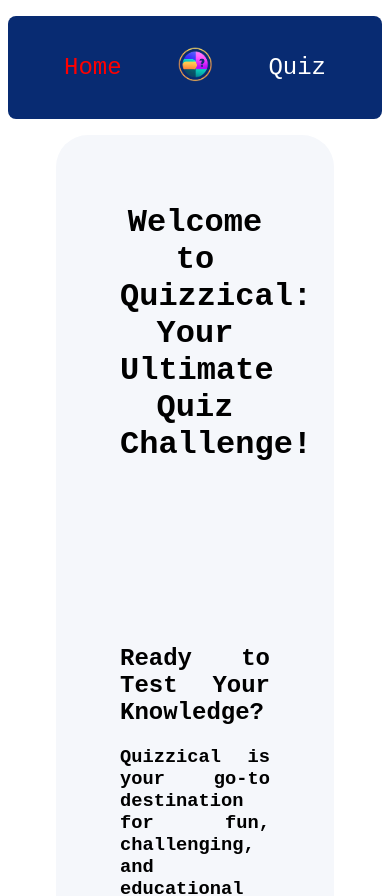
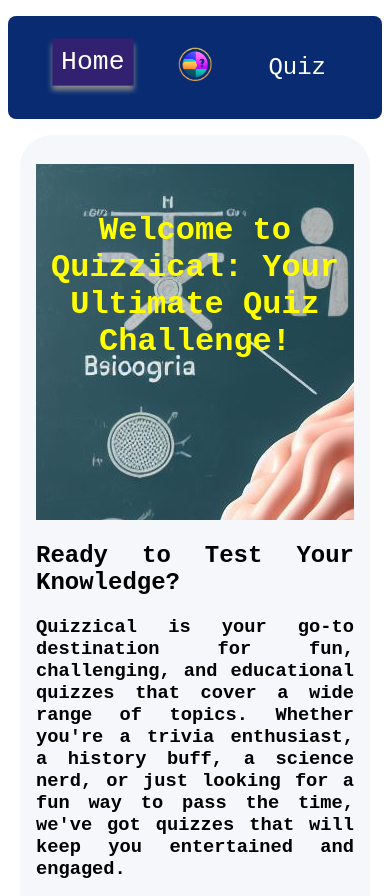
Before and after one commit to abdulkareemolumoh/quizzical, a React (Create React App) app: page / in a window 390 px wide. Shown: the top 896 px of the page. Built offline with nearby package versions, Linux system fonts and the light colour scheme.

Commit message:
A71 Responsivness

```diff
--- a/src/App.js
+++ b/src/App.js
@@ -14,7 +14,12 @@
     createRoutesFromElements(
       <Route path="/" element={<Layout />}>
         <Route index element={<HomePage />} />
-        <Route path="quiz" element={<Quiz />} loader={quizLoader} />
+        <Route
+          path="quiz"
+          element={<Quiz />}
+          loader={quizLoader}
+          errorElement={<h1>Easy to deal with an error here</h1>}
+        />
       </Route>
     )
   );
--- a/src/components/Main.js
+++ b/src/components/Main.js
@@ -26,6 +26,7 @@
               <input
                 type="radio"
                 name={`question_${id}`}
+                // required
                 id={`question_${id}_${answerIndex}`}
                 className="radio-input"
                 onClick={() =>
@@ -47,7 +48,7 @@
   });
 
   return (
-    <div className="Main-Body">
+    <div className="Main-Quiz">
       <h1>Quizzical</h1>
       {props.startQuiz || props.showResults ? quiz : ""}
       {!props.startQuiz && !props.showResults ? (
--- a/src/index.css
+++ b/src/index.css
@@ -13,14 +13,15 @@
   border-radius: 2rem;
 }
 
-.Main-Body > h1 {
-  color: #293264;
-  margin: 1.5rem auto;
+.Main-Quiz > h1 {
+  text-align: center;
 }
 
 .homepage > h1 {
   text-align: center;
-  padding: 0 0 10rem 0;
+  padding: 3rem 0 10rem 0;
+  color: yellow;
+  background-image: url("../src/assets/quiz.jpeg");
 }
 
 .homepage {
@@ -145,3 +146,147 @@
   height: 3rem;
   list-style: none;
 }
+
+@media (max-width: 768px) {
+  body {
+    font-family: "Inter", sans-serif;
+    font-family: "Source Code Pro", monospace;
+  }
+
+  .Main-Body {
+    background-color: #f5f7fb;
+    margin: 0.25rem 0.75rem;
+    padding: 0.5rem 1rem;
+    display: flex;
+    flex-direction: column;
+    justify-content: center;
+    border-radius: 2rem;
+  }
+
+  .Main-Quiz > h1 {
+    text-align: center;
+  }
+
+  .homepage > h1 {
+    text-align: center;
+    padding: 3rem 0 10rem 0;
+    color: yellow;
+    background-image: url("../src/assets/quiz.jpeg");
+  }
+
+  .homepage {
+    text-align: justify;
+  }
+
+  .Question {
+    font-weight: bold;
+    color: #293264;
+  }
+
+  .Answers {
+    color: #293264;
+    display: block;
+    grid-auto-flow: row;
+    border-bottom: solid #dbdef0;
+    padding-bottom: 1rem;
+  }
+
+  .Check-Answer {
+    background-color: #4d5b9e;
+    color: white;
+    margin: 3rem auto 0.5rem auto;
+    padding: 0.8rem;
+    border-radius: 1rem;
+    display: flex;
+    justify-items: auto;
+  }
+
+  .Results {
+    margin: 0 auto;
+    font-size: small;
+  }
+
+  .radio-button {
+    display: inline-block;
+    /* margin: 0.625rem; */
+  }
+
+  /* .radio-input {
+    display: none;
+  } */
+
+  /* .radio-label {
+    display: inline-block;
+    padding: 0.5rem 1rem;
+    background-color: #e2e2e2;
+    border: 1px solid #ccc;
+    border-radius: 1rem;
+    cursor: pointer;
+  } */
+
+  .radio-input:checked + .radio-label {
+    background-color: #6f79aa;
+  }
+
+  .correct .radio-label {
+    background-color: #94d7a2 !important;
+  }
+
+  .incorrect .radio-label {
+    background-color: #f08888 !important;
+  }
+
+  /* .navbar-container {
+    background-color: #082b72;
+    display: flex;
+    flex-direction: row;
+    justify-content: space-between;
+    align-items: center;
+    padding: 1rem 3rem;
+    border-radius: 0.5rem;
+  } */
+
+  /* .navbar-item {
+    font-size: 1.5rem;
+    text-decoration: none;
+    color: white;
+    text-decoration: none;
+    padding: 0.5rem;
+    list-style: none;
+  } */
+
+  .active-navbar-item {
+    font-size: 1.5rem;
+    padding: 0.5rem;
+    list-style: none;
+    color: white;
+    box-shadow: 0 5px 5px #888;
+    background-color: #312170;
+    transform: scale(1.1) translateY(-5px);
+  }
+
+  .footer-container {
+    background-color: black;
+    display: flex;
+    flex-direction: row;
+    justify-content: center;
+    align-items: center;
+    padding: 0.5rem 3rem;
+    border-radius: 0.5rem;
+  }
+
+  .footer-container > h2 {
+    font-size: 1rem;
+    text-decoration: none;
+    color: white;
+    text-decoration: none;
+    padding: 0.5rem;
+    list-style: none;
+  }
+
+  .home-image {
+    width: 3rem;
+    height: 3rem;
+    list-style: none;
+  }
+}
--- a/src/pages/HomePage.jsx
+++ b/src/pages/HomePage.jsx
@@ -3,7 +3,6 @@
 export default function HomePage() {
   return (
     <div className="homepage">
-
       <h1>Welcome to Quizzical: Your Ultimate Quiz Challenge!</h1>
       <h2>Ready to Test Your Knowledge?</h2>
       <h3>
```
Also changed, not shown: src/pages/Navbar.jsx (+7 -0 lines), src/assets/quiz.jpeg (added).
